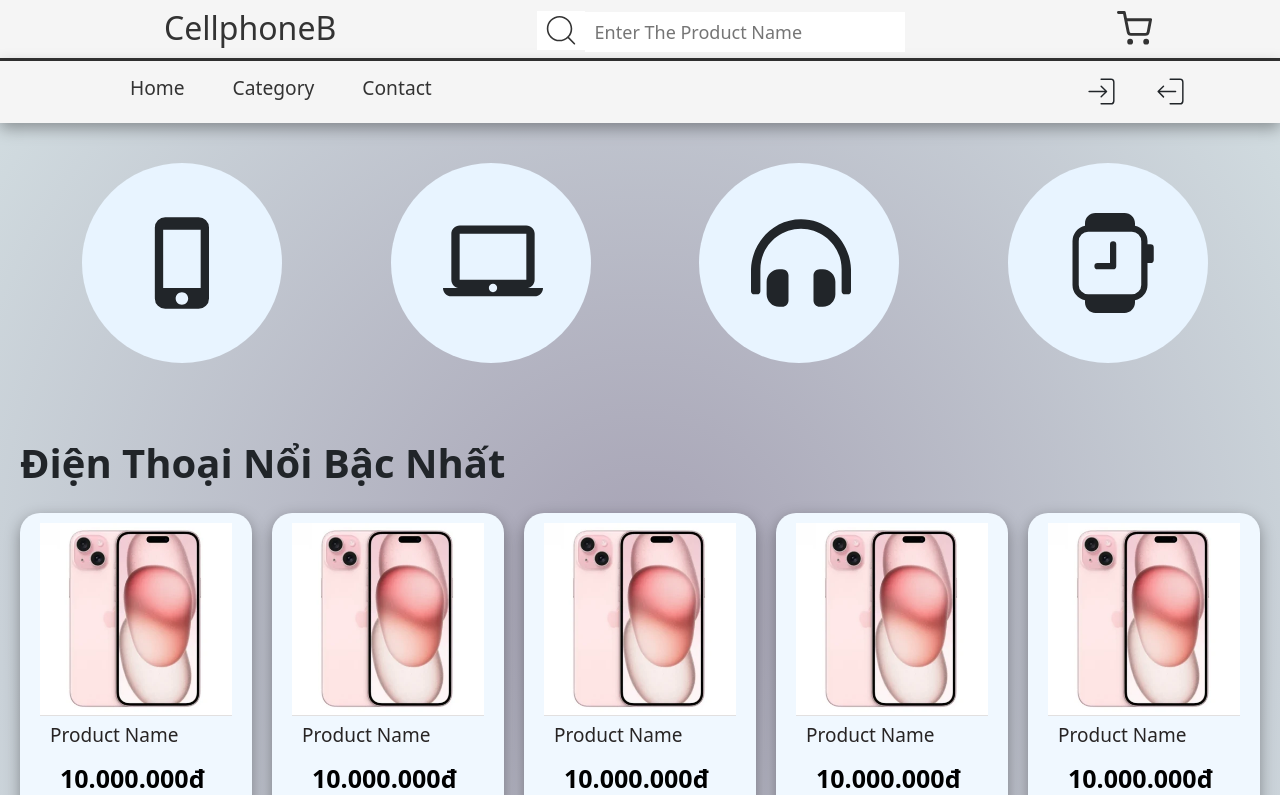
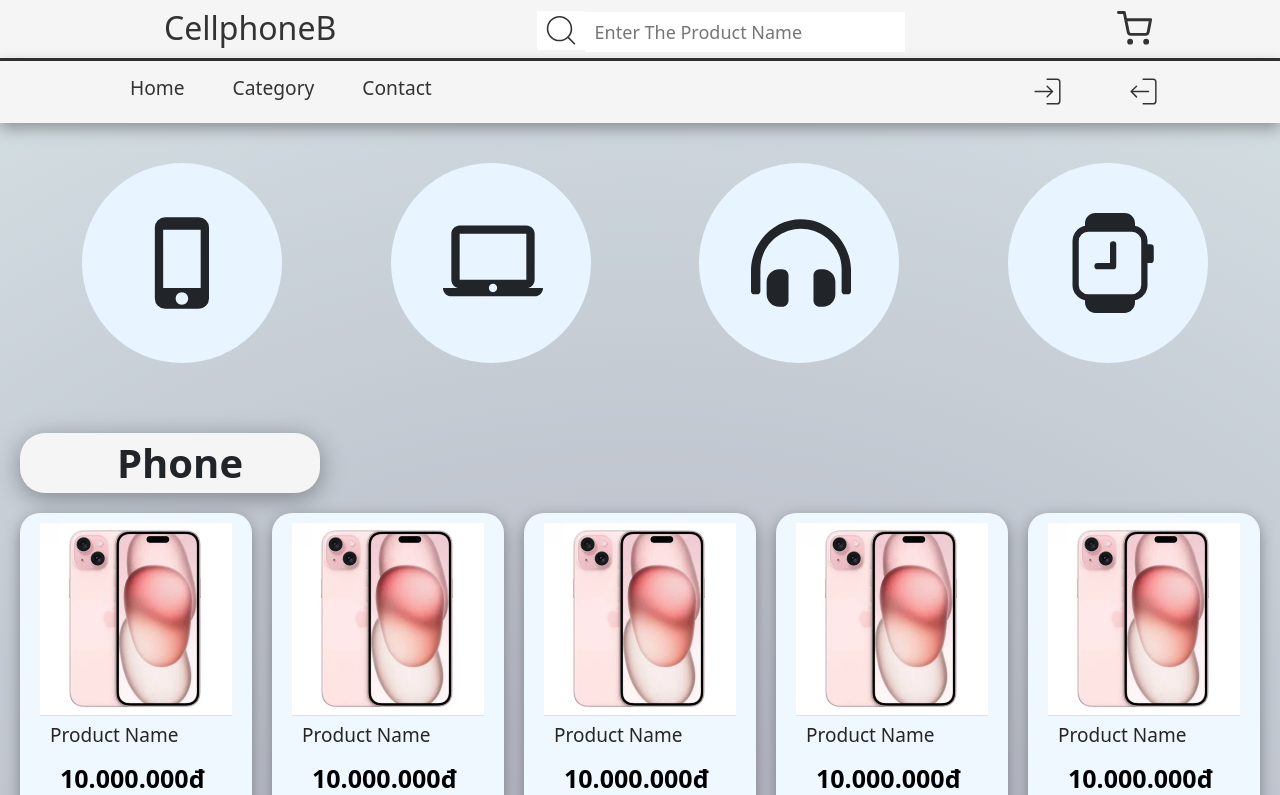
Before and after one commit to xacthu1800/DoAn_2151012001_Bin, a React (Create React App) app in the folder my-app/: page / in a window 1280 px wide. Shown: the top 795 px of the page. Built offline with nearby package versions, Linux system fonts and the light colour scheme.

Commit message:
Add router schemes

```diff
--- a/my-app/src/App.js
+++ b/my-app/src/App.js
@@ -1,24 +1,27 @@
 import React from 'react'
-import {BrowserRouter} from 'react'
-import Nav from './components/Nav'
-import { BrowserRouter as Router, Route, Switch } from 'react-router-dom';
 
+import {  Routes, Route, Link, Switch } from 'react-router-dom';
+
+import  Nav from './components/Nav'
 import  Product from './components/Product'
 import  Banner from './components/Banner'
 import  ProductType from './components/ProductType'
-import Footer from './components/Footer';
+import  Footer from './components/Footer';
+import  Home from './components/Home'
+import Login from './components/LoginForm'
+import Register from './components/RegisterForm'
 
 const App = () => {
   return (
-    <Router>
+    <>
       <Nav />
+      <Routes>
+        <Route path='/' element={<Home />}/>
+        <Route path='/Login' element={<Login />}/>
+        <Route path='/Register' element={<Register />}/>
+      </Routes>
 
-      <ProductType />
-      <Product />
-
-      <Footer />
-    </ Router>
-
+    </>
   )
 }
 
--- a/my-app/src/components/Caption.js
+++ b/my-app/src/components/Caption.js
@@ -1,6 +1,12 @@
 const Caption = (props) => {
   return (
-    <div className="grid-label">{props.cap}</div>
+    <div className="grid-label">
+      <div className="label-box">
+        <div className="label-infor">
+         {props.cap}
+          </div>
+        </div>
+    </div>
   )
 }
 
--- /dev/null
+++ b/my-app/src/components/Home.js
@@ -0,0 +1,16 @@
+import  ProductType from './ProductType'
+import  Product from './Product'
+import  Footer from './Footer';
+
+export default function Home() {
+  return (
+    <>
+      <ProductType />
+      <Product cap="Phone"/>
+      <Product cap="Laptop"/>
+      <Product cap="Headphone"/>
+      <Product cap="Watch"/>
+      <Footer />
+    </>
+  )
+}
--- a/my-app/src/components/Nav.js
+++ b/my-app/src/components/Nav.js
@@ -43,8 +43,13 @@ const Nav = () => {
               </li>
             </ul>
             <div className='auth'>
-              <CiLogin size={35} className='icon'/>
-              <CiLogout size={35} className='icon'/>
+              <Link to="/Login">
+                <CiLogin size={35} className='icon'/>
+              </Link>
+              <Link to="/Register">
+                <CiLogout size={35} className='icon'/>
+              </Link>
+
             </div>
         </div>
       </div>
--- a/my-app/src/components/Product.js
+++ b/my-app/src/components/Product.js
@@ -3,10 +3,10 @@ import { IoEyeOutline } from "react-icons/io5";
 import { IoCartOutline } from "react-icons/io5";
 
 
-const Product = () => {
+const Product = (props) => {
   return (
     <div className="grid-newproduct">
-        <Caption cap="Điện Thoại Nổi Bậc Nhất"/>
+        <Caption cap={props.cap}/>
         <div className="grid-container">
             <div className="grid-item">
                 <div className="image-container">
--- a/my-app/src/index.js
+++ b/my-app/src/index.js
@@ -5,11 +5,13 @@ import './index.css'
 
 
 import App from './App';
-
+import { BrowserRouter } from 'react-router-dom'
 
 const root = ReactDOM.createRoot(document.getElementById('root'));
 root.render(
   <React.StrictMode>
-   <App />
+    <BrowserRouter >
+      <App />
+    </BrowserRouter>
   </React.StrictMode>
 );
--- a/my-app/src/styles/Caption.css
+++ b/my-app/src/styles/Caption.css
@@ -3,4 +3,23 @@
     padding-left: 20px;
     font-size: 40px;
     font-weight: 600;
+    background-color: transparent;
+
 }
+
+.grid-label .label-box{
+    height: auto;
+    width: auto;
+    max-width: 300px;
+
+    display: flex;
+    justify-content: center;
+    background-color: whitesmoke;
+    box-shadow: rgba(0, 0, 0, .35)  0px 5px 25px ;
+    border-radius: 25px;
+    cursor: pointer;
+}
+
+.grid-label .label-box .label-infor{
+    padding-left: 20px;
+}
--- a/my-app/src/styles/Login_Register.css
+++ b/my-app/src/styles/Login_Register.css
@@ -37,7 +37,7 @@
 }
 
 .input-box input::placeholder{
-    color: #fff;
+    color: #333;
 
 }
 
@@ -58,7 +58,7 @@
 }
 
 .wrapper .remember-forgot label input{
-    accent-color: #fff;
+    accent-color: #333;
     margin-right: 4px;
 }
 
--- a/my-app/src/styles/Nav.css
+++ b/my-app/src/styles/Nav.css
@@ -93,6 +93,8 @@
 
 .header .container .nav-below  .icon{
     margin-left: 1.5rem;
-    margin-right: 10px;
+    margin-right: 37px;
+
     cursor: pointer;
+    color: #333;
 }
```
Also changed, not shown: my-app/src/components/Routes.js (added, +24 -0 lines), my-app/src/resources/Watch/iphone-15-plus_1__1.webp (added).
